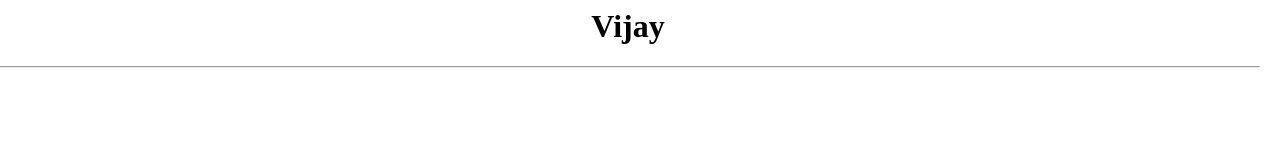
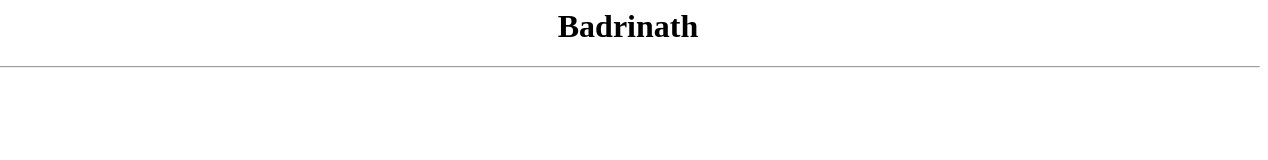
Before and after one commit to 20MAY07/website, a plain HTML site: page index.html in a window 1280 px wide. Shown: the full height of the page, 12-1280 px from the left. Drawn offline with Linux system fonts and the light colour scheme.

Commit message:
Change header from 'Vijay' to 'Badrinath'

```diff
--- a/index.html
+++ b/index.html
@@ -1,5 +1,5 @@
 <center>
-    <h1>Vijay</h1>
+    <h1>Badrinath</h1>
     <hr></hr>
 </center>
 <marquee behavior="scroll" direction="right">
```
